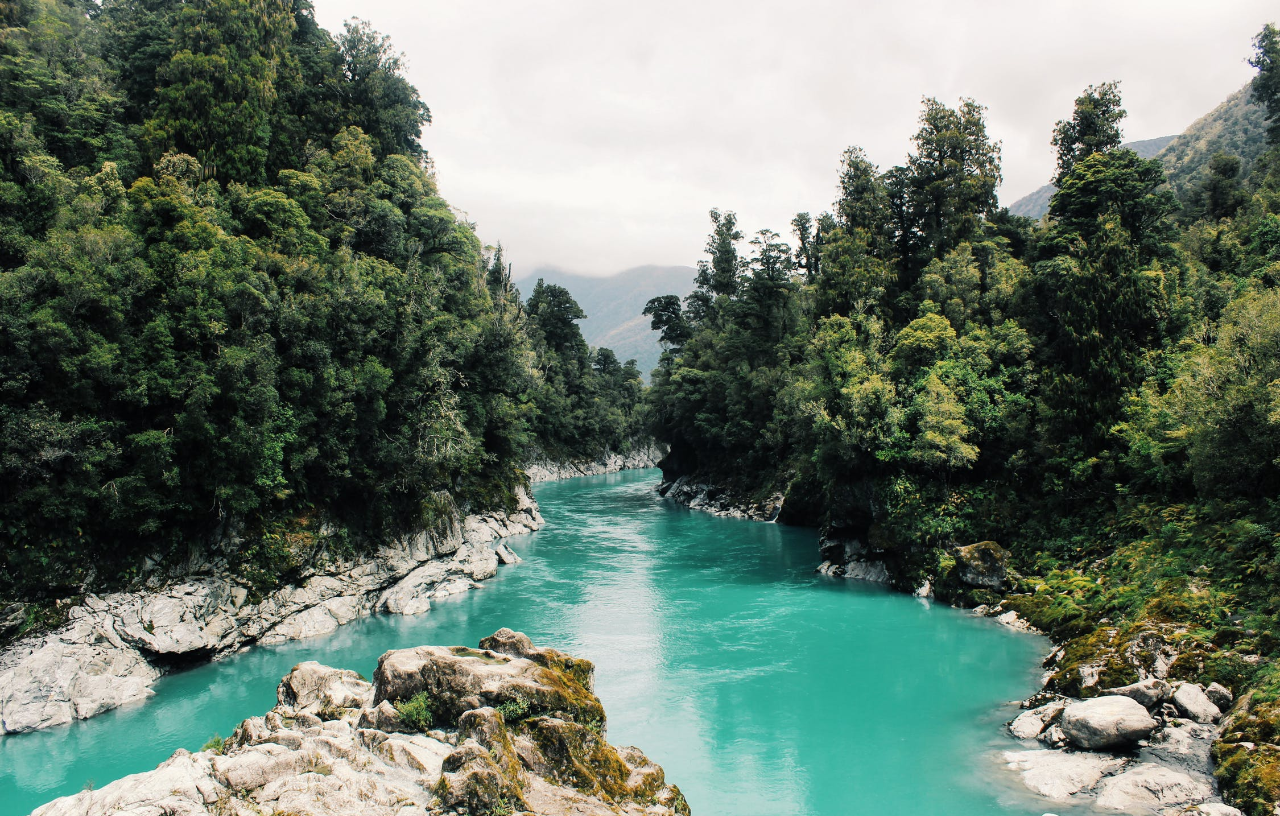
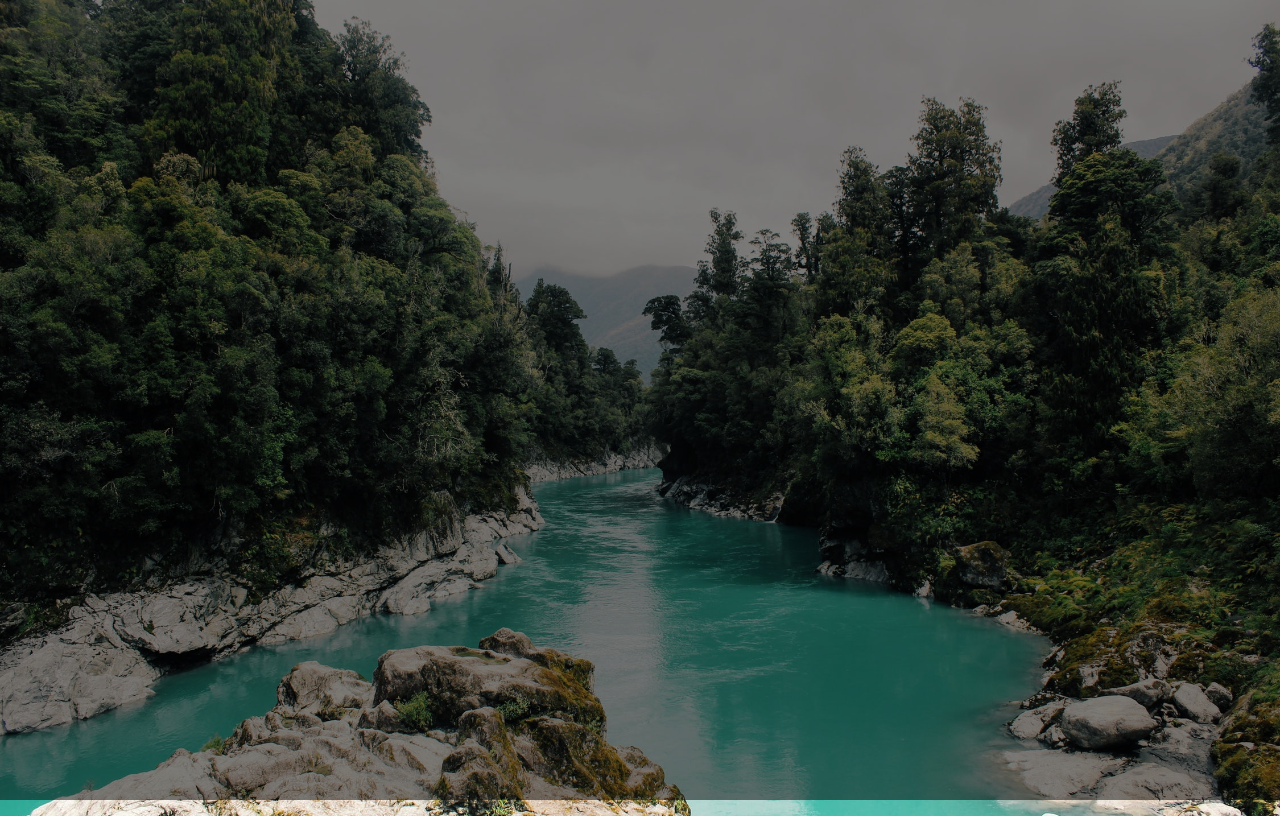
Before and after one commit to infoshareacademy/jfddl7-simple-modal, a plain HTML site: page index.html in a window 1280 px wide. Drawn offline with Linux system fonts and the light colour scheme.

Commit message:
Modal overlay

```diff
--- a/index.html
+++ b/index.html
@@ -17,9 +17,25 @@
       background: url('./img/bg.jpg');
       background-size: cover;
     }
+
+    .modal{}
+
+    .modal__overlay{
+      background-color: rgba(0, 0, 0, 0.5);
+      position: fixed;
+      left: 0;
+      top: 0;
+      width: 100vw;
+      height: 100vh;
+
+    }
   </style>
 </head>
 <body>
+  <div class="modal">
+    <div class="modal__overlay">
 
+    </div>
+  </div>
 </body>
 </html>
```
